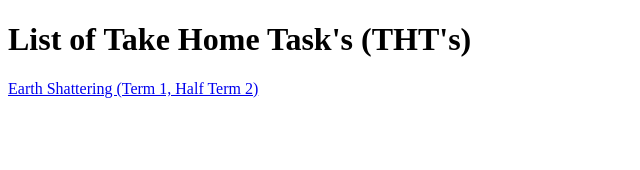
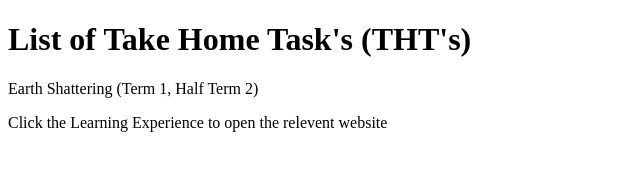
Before and after one commit to coding98html/coding98html.github.io, a plain HTML site: page listTHT's.html in a window 1280 px wide. Shown: the whole page, without its empty margins (0-640 px from the left). Drawn offline with Linux system fonts and the light colour scheme.

Commit message:
edited link to T1 HT2 (earth shattering)

```diff
--- a/listTHT's.html
+++ b/listTHT's.html
@@ -5,6 +5,12 @@
     </head>
     <body>
         <h1>List of Take Home Task's (THT's)</h1>
-        <a href="www.coding98html.github.io/THT-T1-H2">Earth Shattering (Term 1, Half Term 2)</a>
+        <p onclick="openLink()">Earth Shattering (Term 1, Half Term 2)</p>
+        <p>Click the Learning Experience to open the relevent website</p>
+        <script>
+             function openLink() {
+            window.location.href = "coding98html.github.io/THT-T1-HT2";
+        }
+        </script>
     </body>
 </html>
```
